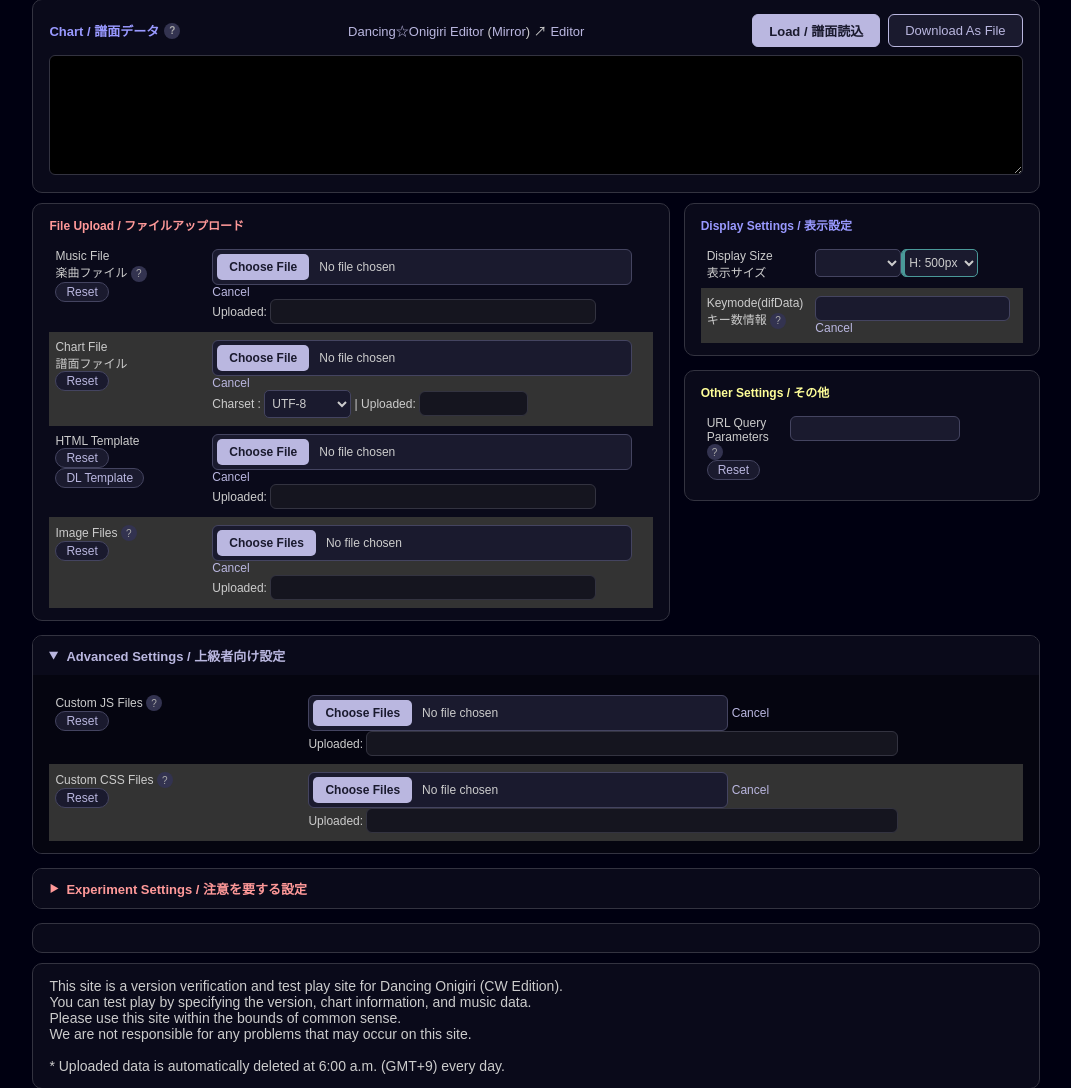
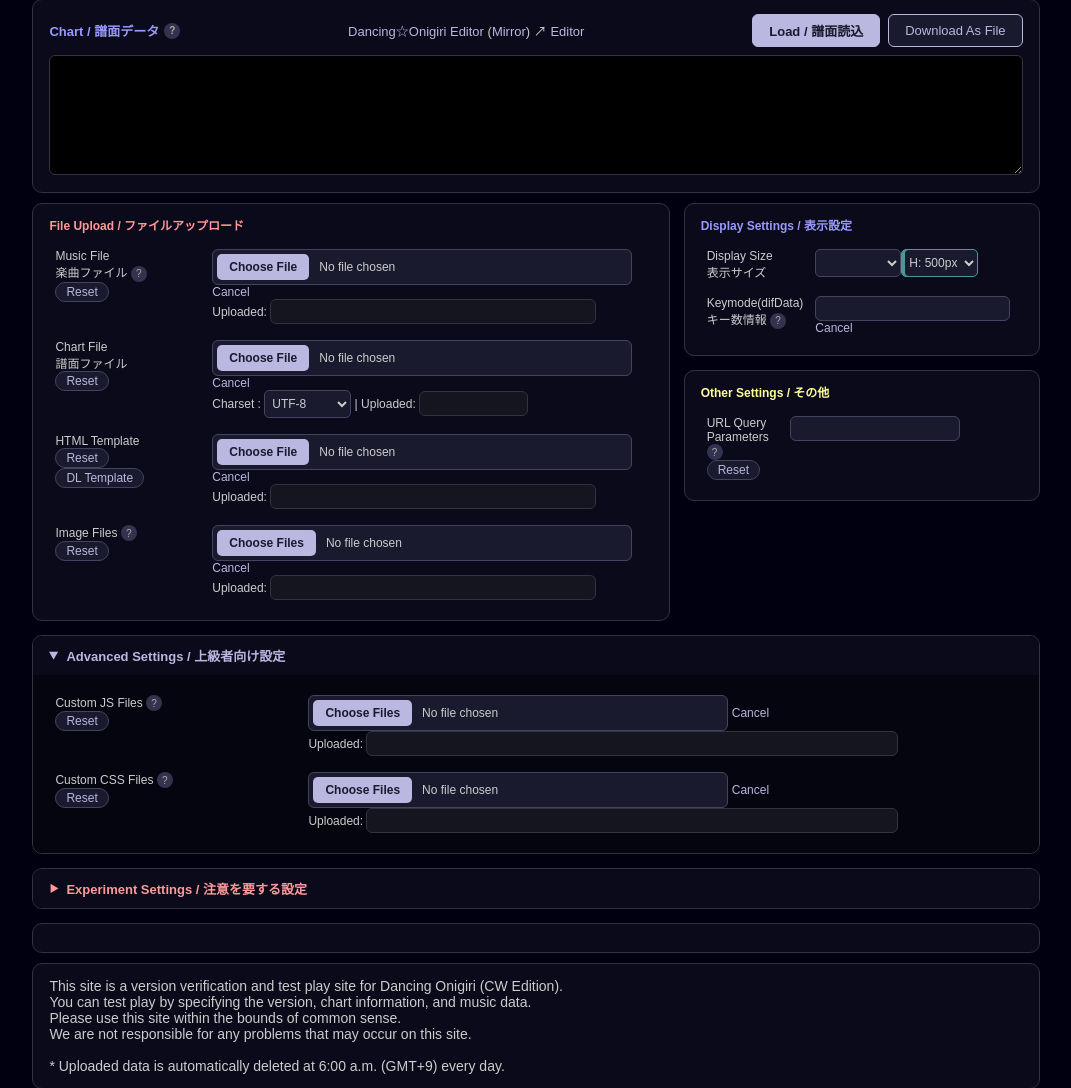
Before and after one commit to cwtickle/danoniplus-preview, a PHP site: page /index.php in a window 1280 px wide. Shown: the part 236-1324 px from the top of the page, without its empty margins (104-1175 px from the left). Run offline with PHP 8.4, Linux system fonts and the light colour scheme; some web fonts are replaced.

Commit message:
refactor: 不要な定義を削除

```diff
--- a/preview_core.php
+++ b/preview_core.php
@@ -79,10 +79,6 @@ if ($previewConfig['type'] === 'cdn') {
     th,
     td {
         padding: 2px;
-    }
-
-    tr:nth-child(2n) {
-        background: #333333;
     }
     </style>
 <?php
```
